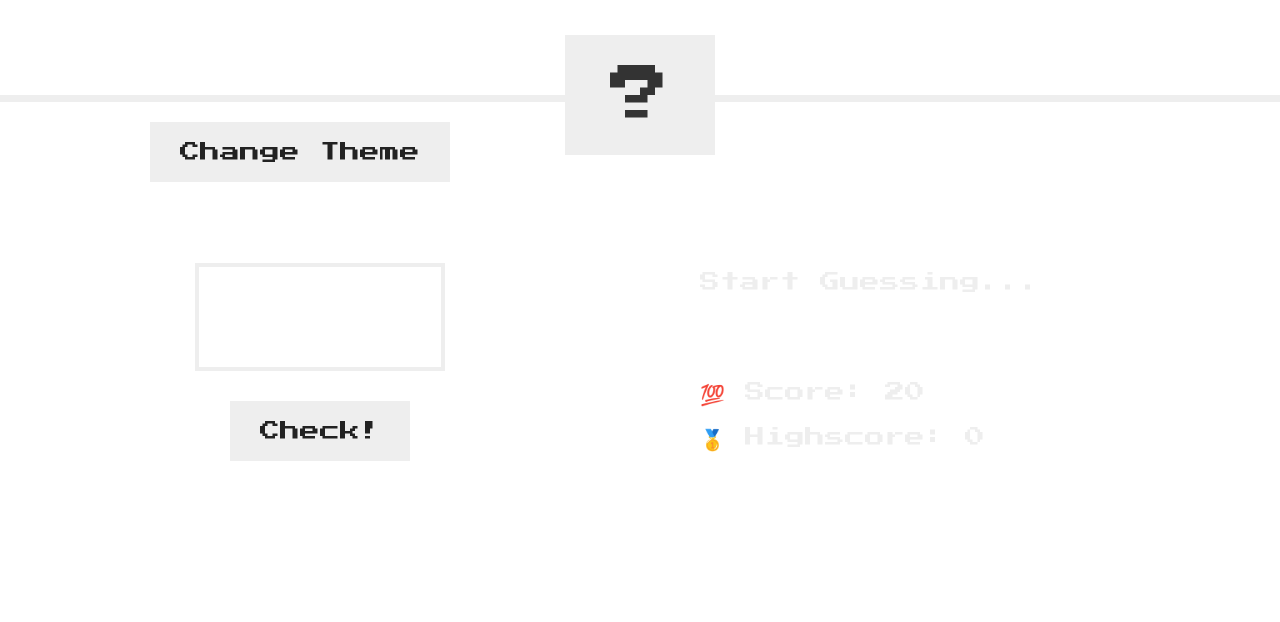
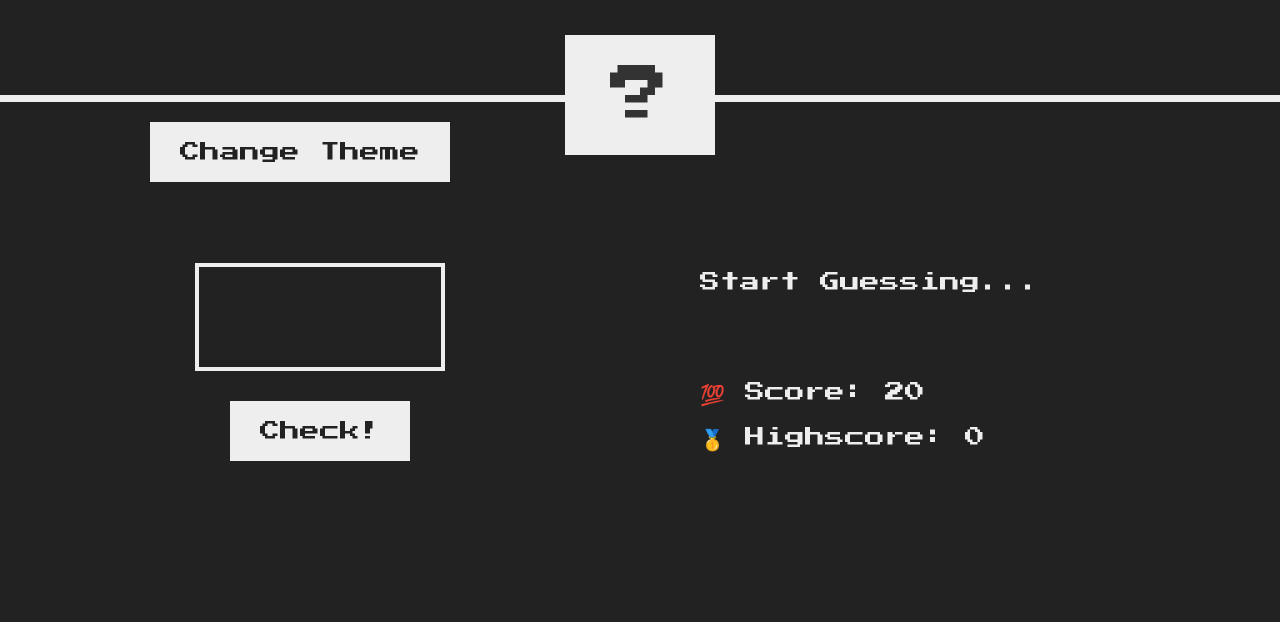
Before and after one commit to matthewfreeman821/GuessNumber, a plain HTML site: page index.html in a window 1280 px wide. Shown: the part 178-800 px from the top of the page. Drawn offline with Linux system fonts and the light colour scheme.

Commit message:
Adds dark theme to body in html

```diff
--- a/index.html
+++ b/index.html
@@ -9,7 +9,7 @@
   <title>Guess My Number!</title>
 </head>
 
-<body>
+<body class="theme-dark">
   <header>
     <h1>Guess My Number!</h1>
     <p class="between">(Between 1 and 20)</p>
```
